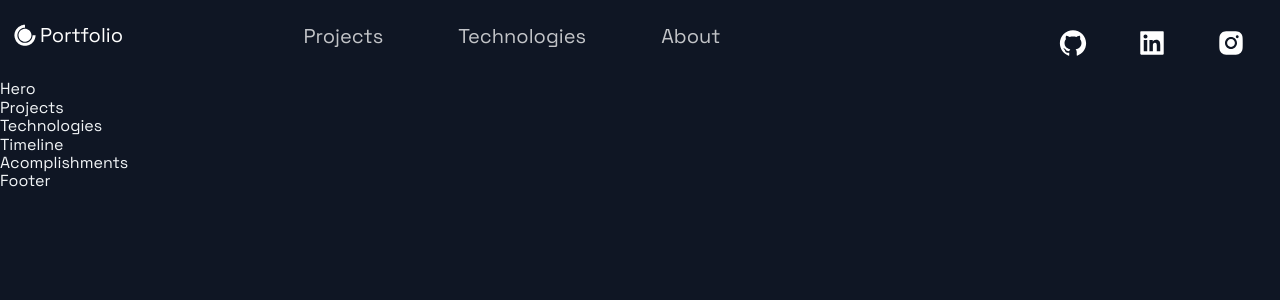
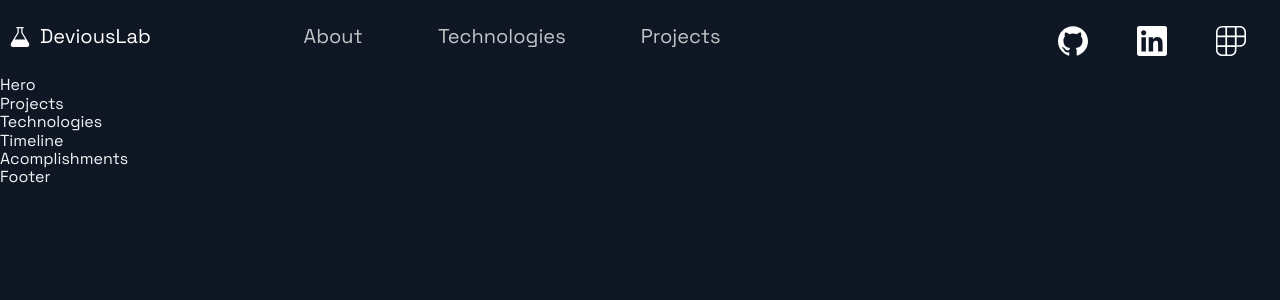
Before and after one commit to DeviousLab/deviouslab-portfolio, a Next.js app: page / in a window 1280 px wide. Shown: the top 300 px of the page. Built offline with nearby package versions, Linux system fonts and the light colour scheme.

Commit message:
Finalised order for header and icons
Signed-off-by: DeviousLab <deviouslab@gmail.com>

```diff
--- a/src/components/header/header.jsx
+++ b/src/components/header/header.jsx
@@ -1,23 +1,23 @@
 import Link from 'next/link';
 import React from 'react';
-import { AiFillGithub, AiFillInstagram, AiFillLinkedin } from 'react-icons/ai';
-import { DiCssdeck } from 'react-icons/di';
+import { SiGithub, SiPolywork, SiLinkedin } from 'react-icons/si';
+import { ImLab } from 'react-icons/im';
 
 import { Container, Div1, Div2, Div3, NavLink, SocialIcons, Span } from './header.styles';
 
-const Header = () =>  (
+const Header = () => (
   <Container>
     <Div1>
       <Link href='/'>
-        <a style={{ display: 'flex', alignItems: 'center', color: 'white', marginBottom: '20px'}}>
-          <DiCssdeck size={30} /> <Span>Portfolio</Span>
+        <a style={{ display: 'flex', alignItems: 'center', color: 'white', marginBottom: '13px' }}>
+          <ImLab size={20} /> <Span>DeviousLab</Span>
         </a>
       </Link>
     </Div1>
     <Div2>
       <li>
-        <Link href='#projects'>
-          <NavLink>Projects</NavLink>
+        <Link href='#about'>
+          <NavLink>About</NavLink>
         </Link>
       </li>
       <li>
@@ -26,20 +26,20 @@ const Header = () =>  (
         </Link>
       </li>
       <li>
-        <Link href='#about'>
-          <NavLink>About</NavLink>
+        <Link href='#projects'>
+          <NavLink>Projects</NavLink>
         </Link>
       </li>
     </Div2>
     <Div3>
-      <SocialIcons href='https://github.com'>
-        <AiFillGithub size={30} />
+      <SocialIcons href='https://github.com/DeviousLab'>
+        <SiGithub size={30} />
       </SocialIcons>
-      <SocialIcons href='https://linkedin.com'>
-        <AiFillLinkedin size={30} />
+      <SocialIcons href='https://www.linkedin.com/in/himeshsamara/'>
+        <SiLinkedin size={30} />
       </SocialIcons>
-      <SocialIcons href='https://instagram.com'>
-        <AiFillInstagram size={30} />
+      <SocialIcons href='https://www.polywork.com/devious'>
+        <SiPolywork size={30} />
       </SocialIcons>
     </Div3>
   </Container>
--- a/src/components/header/header.styles.jsx
+++ b/src/components/header/header.styles.jsx
@@ -20,6 +20,7 @@ export const Container = styled.div`
 
 export const Span = styled.span`
   font-size: 2rem;
+  padding-left: 1rem;
 `;
 
 export const Div1 = styled.div`
@@ -66,34 +67,6 @@ export const NavLink = styled.a`
   }
 `;
 
-/// DropDown Contact
-export const ContactDropDown = styled.button`
-  border: none;
-  display: flex;
-  position: relative;
-  background: none;
-  font-size: 1.7rem;
-
-  line-height: 32px;
-  color: rgba(255, 255, 255, 0.75);
-  cursor: pointer;
-  transition: 0.3s ease;
-
-  &:focus {
-    outline: none;
-  }
-  &:hover {
-    color: #fff;
-  }
-
-  @media ${(props) => props.theme.breakpoints.sm} {
-    padding: 0.4rem 0;
-  }
-  @media ${(props) => props.theme.breakpoints.md} {
-    padding: 0;
-  }
-`;
-
 export const NavProductsIcon = styled(IoIosArrowDropdown)`
   margin-left: 8px;
   display: flex;
@@ -112,14 +85,12 @@ export const NavProductsIcon = styled(IoIosArrowDropdown)`
   }
 `;
 
-
 // Social Icons
-
 export const SocialIcons = styled.a`
 transition: 0.3s ease;
 color: white;
-border-radius: 50px;
-  padding: 8px;
+border-radius: 10px;
+  padding: 6px;
 &:hover {
     background-color: #212d45;
     transform: scale(1.2);
```
